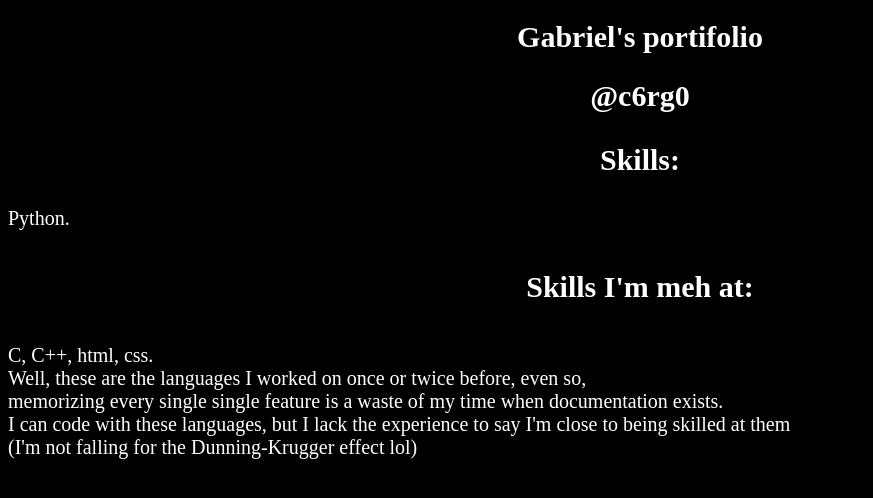
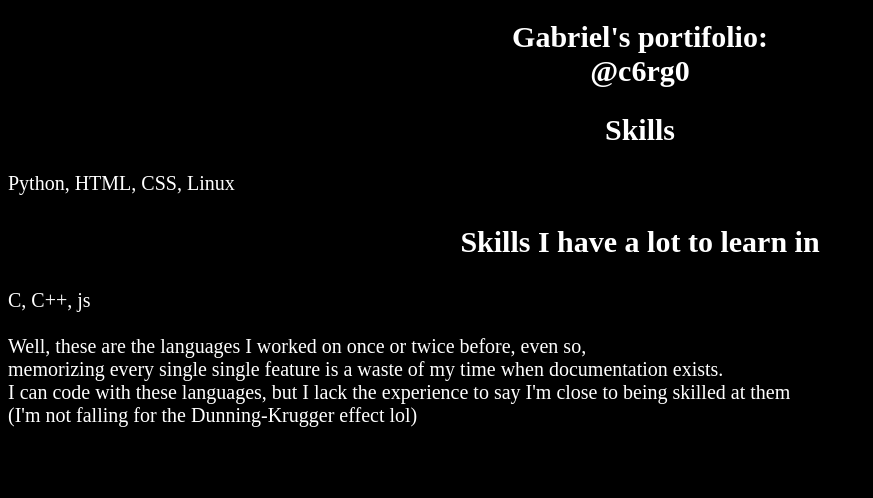
Before and after one commit to c6rg0/c6rg0.github.io, a plain HTML site: page index.html in a window 1280 px wide. Shown: the whole page, without its empty margins (0-873 px from the left). Drawn offline with Linux system fonts and the light colour scheme; a script that the page names is missing.

Commit message:
Fixed the text

```diff
--- a/index.html
+++ b/index.html
@@ -11,14 +11,14 @@
 
 	<div>
 
-	<h1>Gabriel's portifolio</h1>
-	<h2>@c6rg0</h2>
+		<h1>Gabriel's portifolio:<br>
+		@c6rg0</h1>
 
-	<h3>Skills:</h3>
-	<p>Python. <br> </p>
+	<h2>Skills</h2>
+	<p>Python, HTML, CSS, Linux<br> </p>
 
-	<h4>Skills I'm meh at:</h4>
-	<p>C, C++, html, css. <br>
+	<h3>Skills I have a lot to learn in</h3>
+	<p>C, C++, js<br> <br>
 	Well, these are the languages I worked on once or twice before, even so,<br>
 	memorizing every single single feature is a waste of my time when documentation exists.<br>
 	I can code with these languages, but I lack the experience to say I'm close to being skilled at them<br>
```
